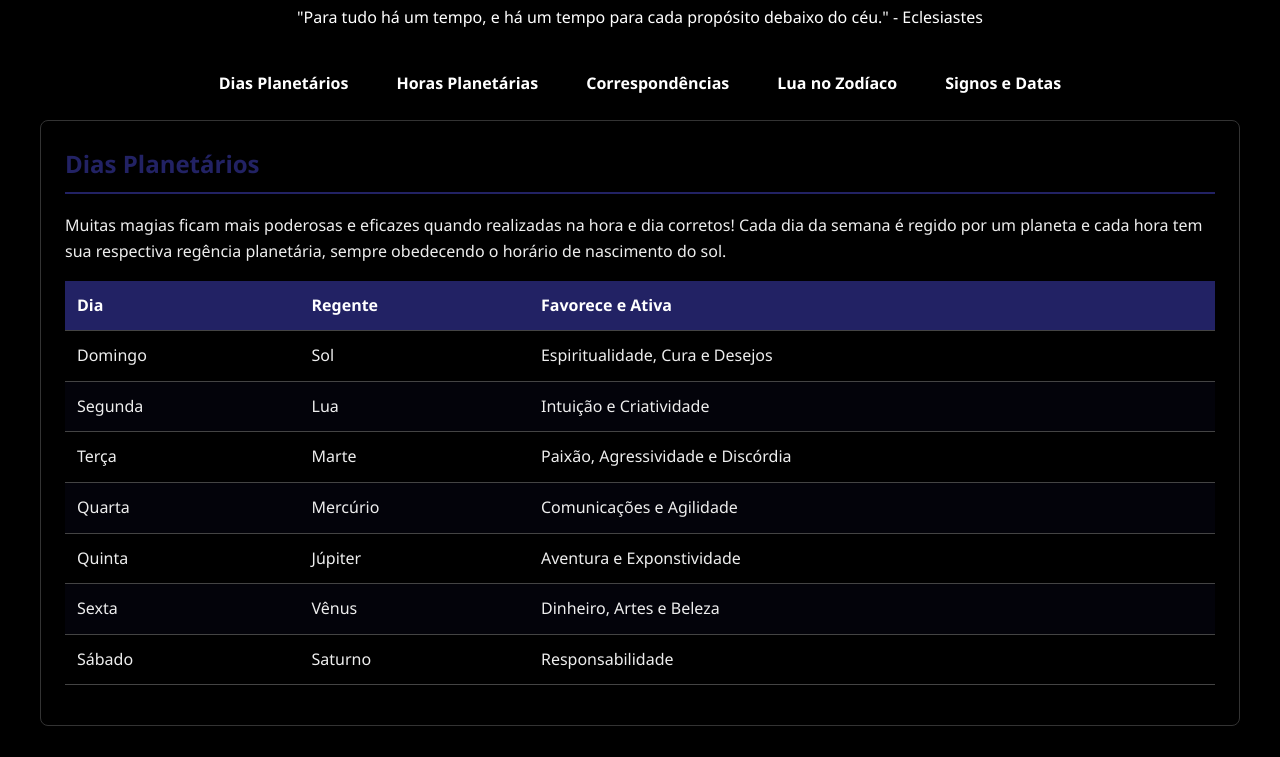
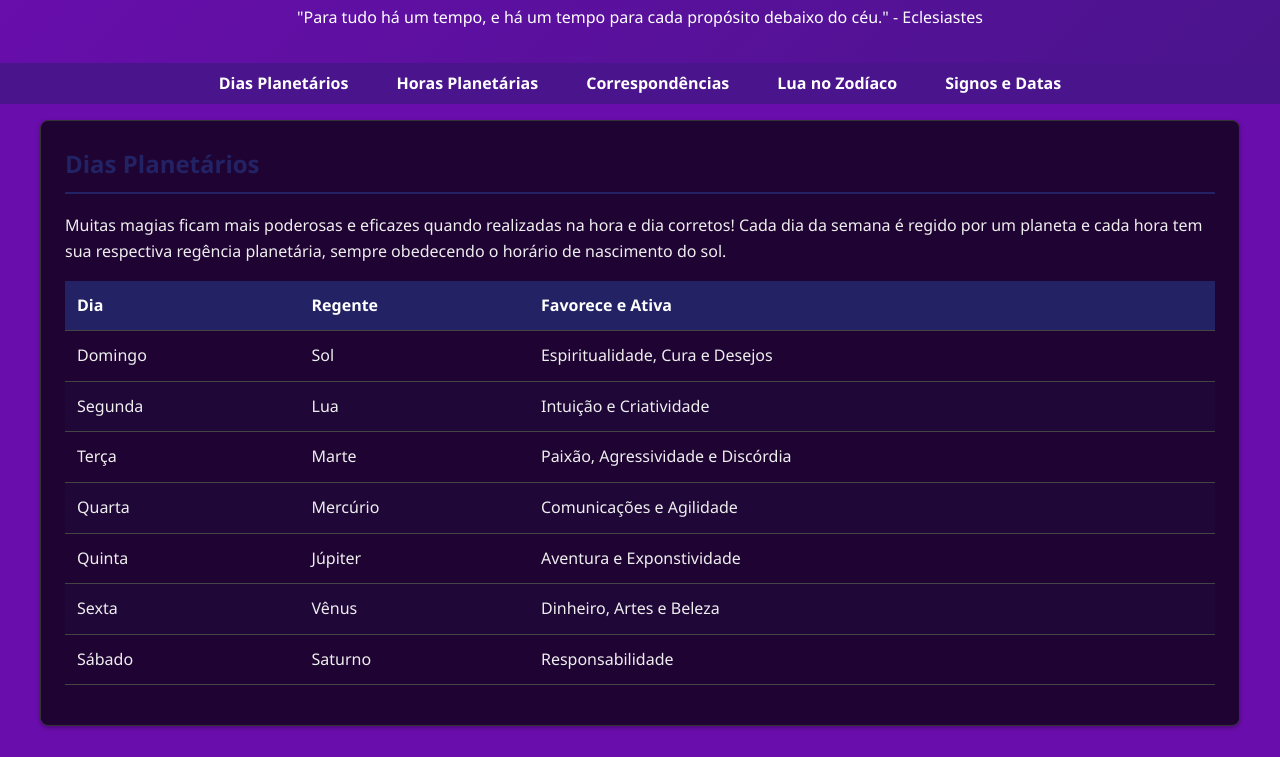
Before and after one commit to ProsperidadeQuantica/tabela-horas-planetarias, a plain HTML site: page index.html in a window 1280 px wide. Shown: the part 91-848 px from the top of the page. Drawn offline with Linux system fonts and the light colour scheme.

Commit message:
index.html

```diff
--- a/index.html
+++ b/index.html
@@ -6,11 +6,11 @@
     <title>Tabela Horas Planetárias</title>
     <style>
         :root {
-            --primary: #000000; /* Preto no lugar do roxo */
+            --primary: #6a0dad; /* Roxo escuro do logo */
             --secondary: #222264; /* Novo azul escuro (#2264) no lugar do roxo claro */
             --accent: #FFD700; /* Mantido amarelo apenas para o Sol */
-            --light: #111111; /* Fundo mais escuro */
-            --dark: #000000; /* Preto */
+            --light: #f3e5f5; /* Fundo mais escuro */
+            --dark: #4a148c; /* Preto */
             --text: #eeeeee; /* Texto claro para contraste */
             --text-light: #ffffff;
         }
```
